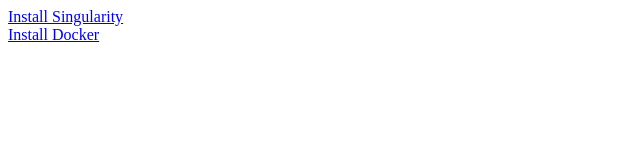
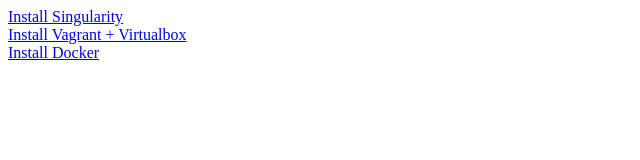
Before and after one commit to JayjeetAtGithub/pkgs, a plain HTML site: page index.html in a window 1280 px wide. Shown: the whole page, without its empty margins (0-640 px from the left). Drawn offline with nearby package versions, Linux system fonts and the light colour scheme.

Commit message:
Add vagrant+vbox installation script

```diff
--- a/index.html
+++ b/index.html
@@ -4,6 +4,8 @@
     </head>
     <body>
         <a class="copy_text" data-toggle="tooltip" href="https://pkgs.netlify.app/singularity">Install Singularity</a>
+        <br>
+        <a class="copy_text" data-toggle="tooltip" href="https://pkgs.netlify.app/vagrant">Install Vagrant + Virtualbox</a>
         <br>
         <a class="copy_text" data-toggle="tooltip" href="https://get.docker.com">Install Docker</a>
 
```
Also changed, not shown: 1 other file.
